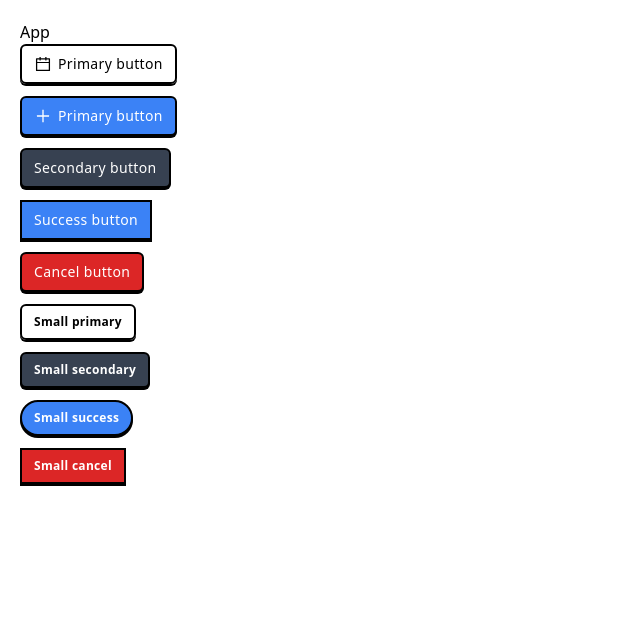
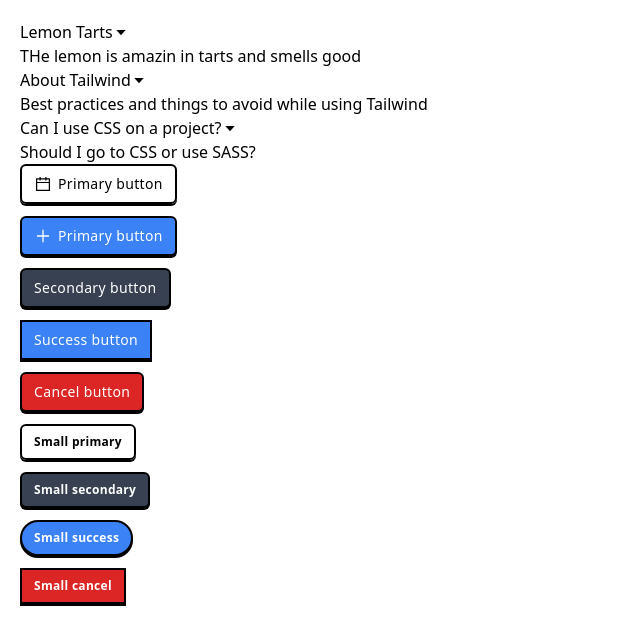
Before and after one commit to mcosme000/react-components, a React (Create React App) app: page / in a window 1280 px wide. Shown: the top 644 px of the page, without its empty margins (0-640 px from the left). Built offline with nearby package versions, Linux system fonts and the light colour scheme.

Commit message:
Create accordion component

```diff
--- a/src/App.js
+++ b/src/App.js
@@ -1,53 +1,28 @@
-import Button from './components/button'
-import { AiOutlineCalendar, AiOutlinePlus } from 'react-icons/ai'
+import ButtonPage from './pages/ButtonPage'
+import Accordion from './components/Accordion'
 
 const App = () => {
 
-  const handleClick = () => {
-    console.log("Click!");
-  }
-
-  const handleMouseEnter = () => {
-    console.log("Hovering now!!");
-  }
+  const items = [
+    {
+      label: 'Lemon Tarts',
+      content: 'THe lemon is amazin in tarts and smells good'
+    },
+    {
+      label: 'About Tailwind',
+      content: 'Best practices and things to avoid while using Tailwind'
+    },
+    {
+      label: 'Can I use CSS on a project?',
+      content: 'Should I go to CSS or use SASS?'
+    }
+  ]
 
   return (
     <div className="p-5">
-      <h1>App</h1>
-      <div>
-        <div>
-          <Button large rounded primary onClick={handleClick}>
-            <AiOutlineCalendar/>
-            Primary button</Button>
-        </div>
-        <div>
-          <Button success large rounded onMouseEnter={handleMouseEnter}>
-            <AiOutlinePlus/>
-            Primary button</Button>
-        </div>
-        <div>
-          <Button secondary large rounded>Secondary button</Button>
-        </div>
-        <div>
-          <Button success large>Success button</Button>
-        </div>
-        <div>
-          <Button cancel large rounded>Cancel button</Button>
-        </div>
-        <div>
-          <Button small primary rounded>Small primary</Button>
-        </div>
-        <div>
-          <Button small secondary rounded>Small secondary</Button>
-        </div>
-        <div>
-          <Button small success pill>Small success</Button>
-        </div>
-        <div>
-          <Button small cancel>Small cancel</Button>
-        </div>
+      <Accordion items={items}/>
+      <ButtonPage />
 
-      </div>
     </div>
   )
 }
--- /dev/null
+++ b/src/components/Accordion.js
@@ -0,0 +1,24 @@
+import { BiCaretDown } from "react-icons/bi";
+import { BiCaretUp } from "react-icons/bi";
+
+const Accordion = ({ items }) => {
+  const renderedItems = items.map((item) => {
+    return (
+      <div>
+        <div className="flex items-center">
+          <h3>{item['label']}</h3>
+          <BiCaretDown />
+        </div>
+        <p>{item['content']}</p>
+      </div>
+    )
+  })
+
+  return(
+    <div>
+      {renderedItems}
+    </div>
+  )
+}
+
+export default Accordion
--- /dev/null
+++ b/src/pages/ButtonPage.js
@@ -0,0 +1,51 @@
+import Button from '../components/button'
+import { AiOutlineCalendar, AiOutlinePlus } from 'react-icons/ai'
+
+const ButtonPage = () => {
+
+  const handleClick = () => {
+    console.log("Click!");
+  }
+
+  const handleMouseEnter = () => {
+    console.log("Hovering now!!");
+  }
+
+  return (
+    <div>
+      <div>
+        <Button large rounded primary onClick={handleClick}>
+          <AiOutlineCalendar/>
+          Primary button</Button>
+      </div>
+      <div>
+        <Button success large rounded onMouseEnter={handleMouseEnter}>
+          <AiOutlinePlus/>
+          Primary button</Button>
+      </div>
+      <div>
+        <Button secondary large rounded>Secondary button</Button>
+      </div>
+      <div>
+        <Button success large>Success button</Button>
+      </div>
+      <div>
+        <Button cancel large rounded>Cancel button</Button>
+      </div>
+      <div>
+        <Button small primary rounded>Small primary</Button>
+      </div>
+      <div>
+        <Button small secondary rounded>Small secondary</Button>
+      </div>
+      <div>
+        <Button small success pill>Small success</Button>
+      </div>
+      <div>
+        <Button small cancel>Small cancel</Button>
+      </div>
+    </div>
+  )
+}
+
+export default ButtonPage;
```
